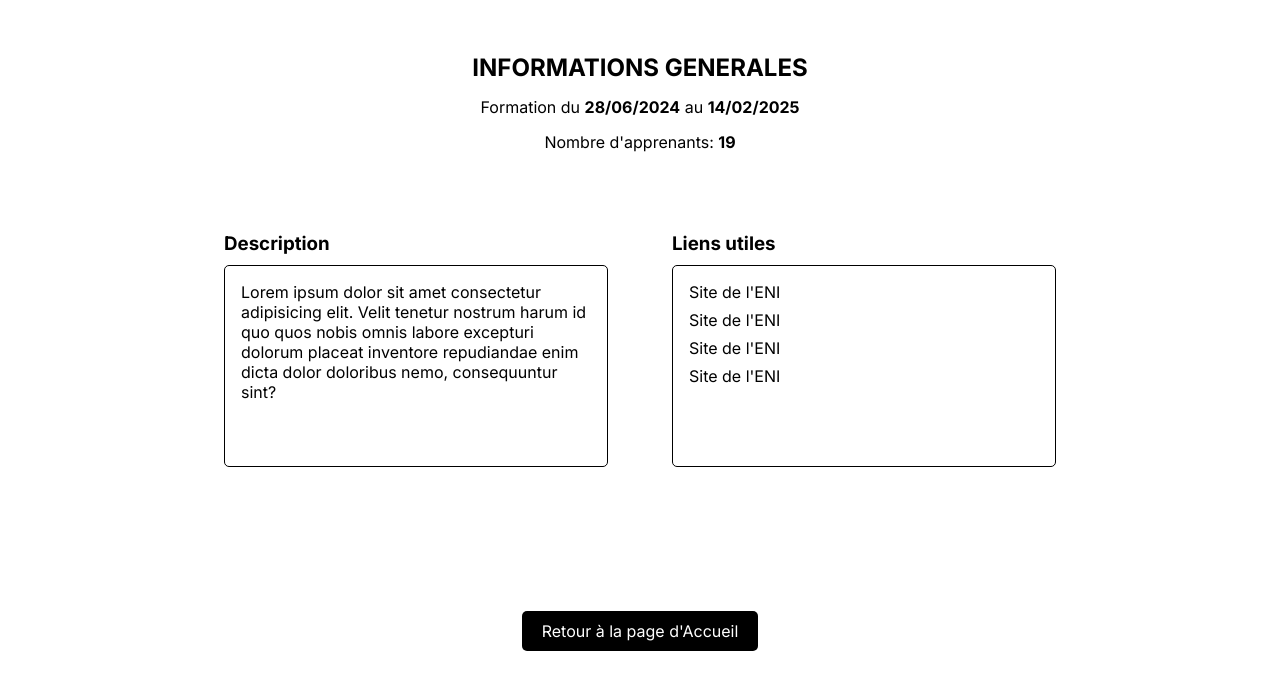
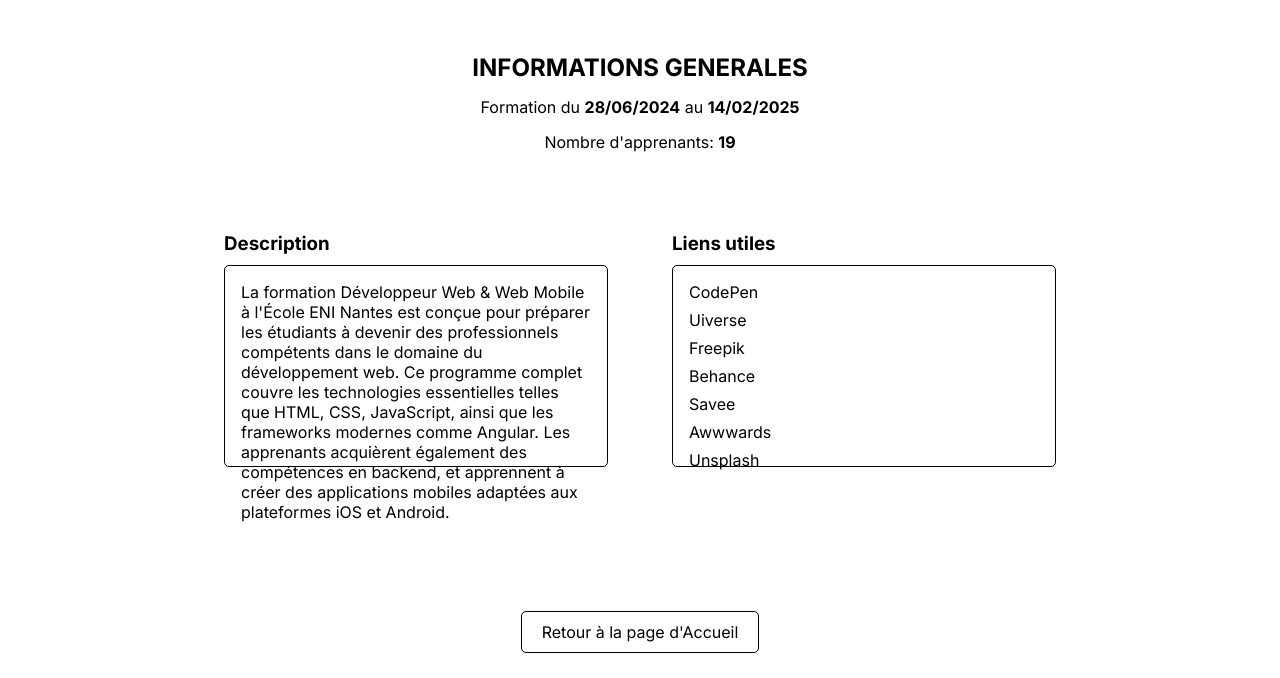
Before and after one commit to SohanGnd/Projet-ENI, a plain HTML site: page information.html in a window 1280 px wide. Shown: the part 122-800 px from the top of the page. Drawn offline with Linux system fonts and the light colour scheme.

Commit message:
Update : description + links + CSS

```diff
--- a/css/information.css
+++ b/css/information.css
@@ -67,21 +67,20 @@ li {
 }
 
 .btn {
+  cursor: pointer;
   display: inline-block;
   padding: 10px 20px;
   font-size: 16px;
-  color: white;
-  background-color: black;
+  color: black;
+  background-color: rgba(255, 255, 255, 1);
   text-decoration: none;
   border-radius: 5px;
-  transition: background-color 0.3s ease, transform 0.3s ease;
+  border: 1px solid black;
+  transition: background-color 0.5s ease, box-shadow 0.5s ease, color 0.5s ease;
 }
 
 .btn:hover {
-  background-color: grey;
-  transform: translateY(-2px);
+  background-color: black;
+  box-shadow: 0 0 20px rgba(0, 0, 0, 0.6);
+  color: white;
 }
-
-.btn:active {
-  transform: translateY(2px);
-}
--- a/information.html
+++ b/information.html
@@ -12,7 +12,6 @@
       rel="stylesheet"
     />
     <script src="js/loadHeader.js" defer></script>
-    <script src="js/script.js" defer></script>
     <title>Informations</title>
   </head>
   <body>
@@ -31,10 +30,14 @@
           <h3 class="details-title">Description</h3>
           <div class="description-text">
             <p class="text">
-              Lorem ipsum dolor sit amet consectetur adipisicing elit. Velit
-              tenetur nostrum harum id quo quos nobis omnis labore excepturi
-              dolorum placeat inventore repudiandae enim dicta dolor doloribus
-              nemo, consequuntur sint?
+              La formation Développeur Web & Web Mobile à l'École ENI Nantes est
+              conçue pour préparer les étudiants à devenir des professionnels
+              compétents dans le domaine du développement web. Ce programme
+              complet couvre les technologies essentielles telles que HTML, CSS,
+              JavaScript, ainsi que les frameworks modernes comme Angular. Les
+              apprenants acquièrent également des compétences en backend, et
+              apprennent à créer des applications mobiles adaptées aux
+              plateformes iOS et Android.
             </p>
           </div>
         </div>
@@ -43,39 +46,42 @@
           <div class="useful-links">
             <ul>
               <li>
-                <a
-                  href="https://www.eni-ecole.fr/"
-                  target="_blank"
-                  class="link"
-                >
-                  Site de l'ENI
+                <a href="https://codepen.io/" target="_blank" class="link">
+                  CodePen
+                </a>
+              </li>
+              <li>
+                <a href="https://uiverse.io/" target="_blank" class="link">
+                  Uiverse
+                </a>
+              </li>
+              <li>
+                <a href="https://fr.freepik.com/" target="_blank" class="link">
+                  Freepik
+                </a>
+              </li>
+              <li>
+                <a href="https://www.behance.net/" target="_blank" class="link">
+                  Behance
+                </a>
+              </li>
+              <li>
+                <a href="https://savee.it/" target="_blank" class="link">
+                  Savee
                 </a>
               </li>
               <li>
                 <a
-                  href="https://www.eni-ecole.fr/"
+                  href="https://www.awwwards.com/"
                   target="_blank"
                   class="link"
                 >
-                  Site de l'ENI
+                  Awwwards
                 </a>
               </li>
               <li>
-                <a
-                  href="https://www.eni-ecole.fr/"
-                  target="_blank"
-                  class="link"
-                >
-                  Site de l'ENI
-                </a>
-              </li>
-              <li>
-                <a
-                  href="https://www.eni-ecole.fr/"
-                  target="_blank"
-                  class="link"
-                >
-                  Site de l'ENI
+                <a href="https://unsplash.com/fr" target="_blank" class="link">
+                  Unsplash
                 </a>
               </li>
             </ul>
```
